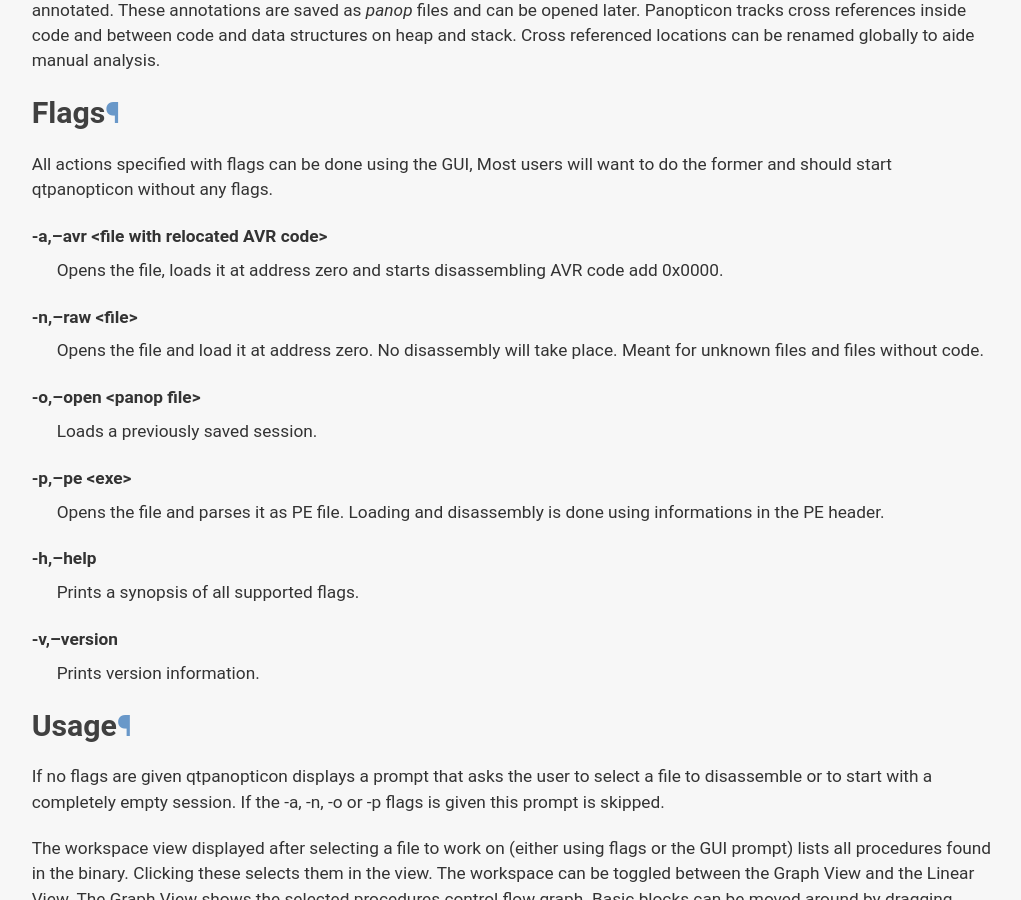
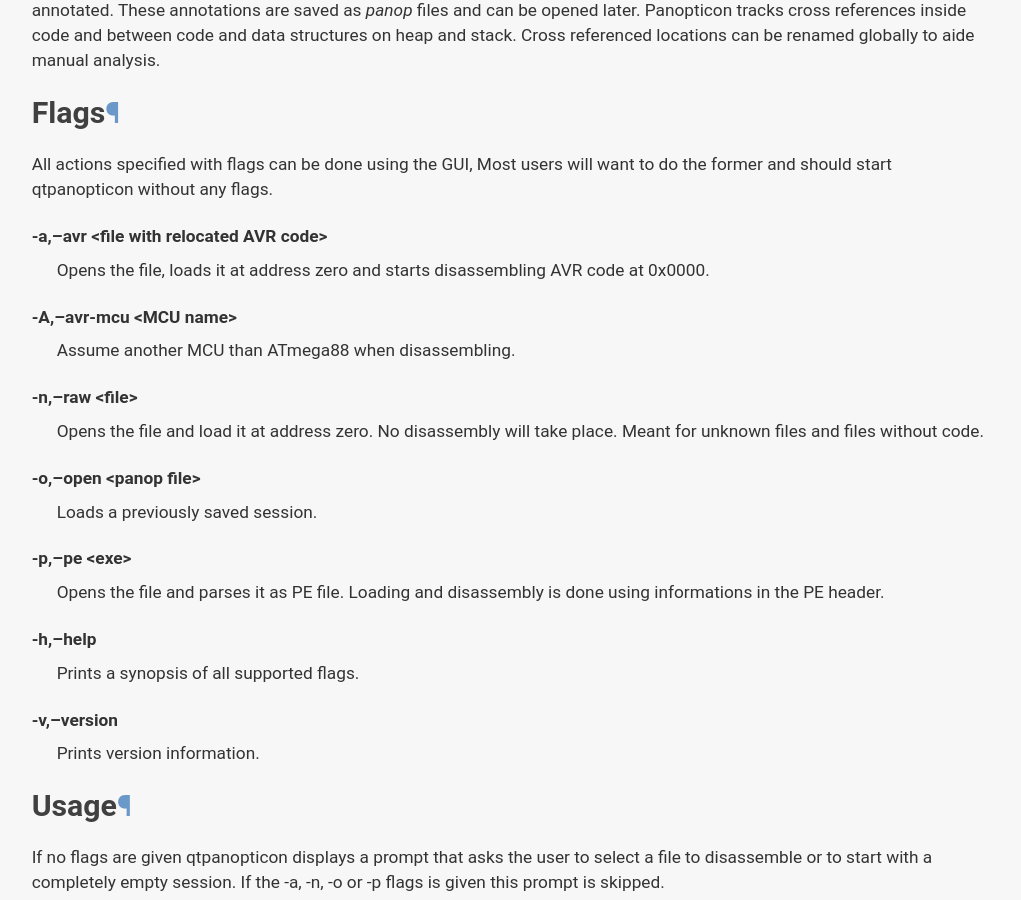
Before and after one commit to das-labor/panopticon, a Sphinx documentation site: the page built from doc/qtpanop.rst, in a window 1280 px wide and 900 px high, scrolled down 366 px. Shown: the whole window, without its empty margins (252-1273 px from the left). Built offline with Sphinx 7.4.7, drawn with Linux system fonts in a browser that asks for light colours; some web fonts are replaced.

Commit message:
document -A/-avr-mcu

```diff
--- a/doc/qtpanop.rst
+++ b/doc/qtpanop.rst
@@ -17,7 +17,10 @@
 All actions specified with flags can be done using the GUI, Most users will want to do the former and should start qtpanopticon without any flags.
 
 -a,--avr <file with relocated AVR code>
-    Opens the file, loads it at address zero and starts disassembling AVR code add 0x0000.
+    Opens the file, loads it at address zero and starts disassembling AVR code at 0x0000.
+
+-A,--avr-mcu <MCU name>
+    Assume another MCU than ATmega88 when disassembling.
 
 -n,--raw <file>
     Opens the file and load it at address zero. No disassembly will take place. Meant for unknown files and files without code.
```
